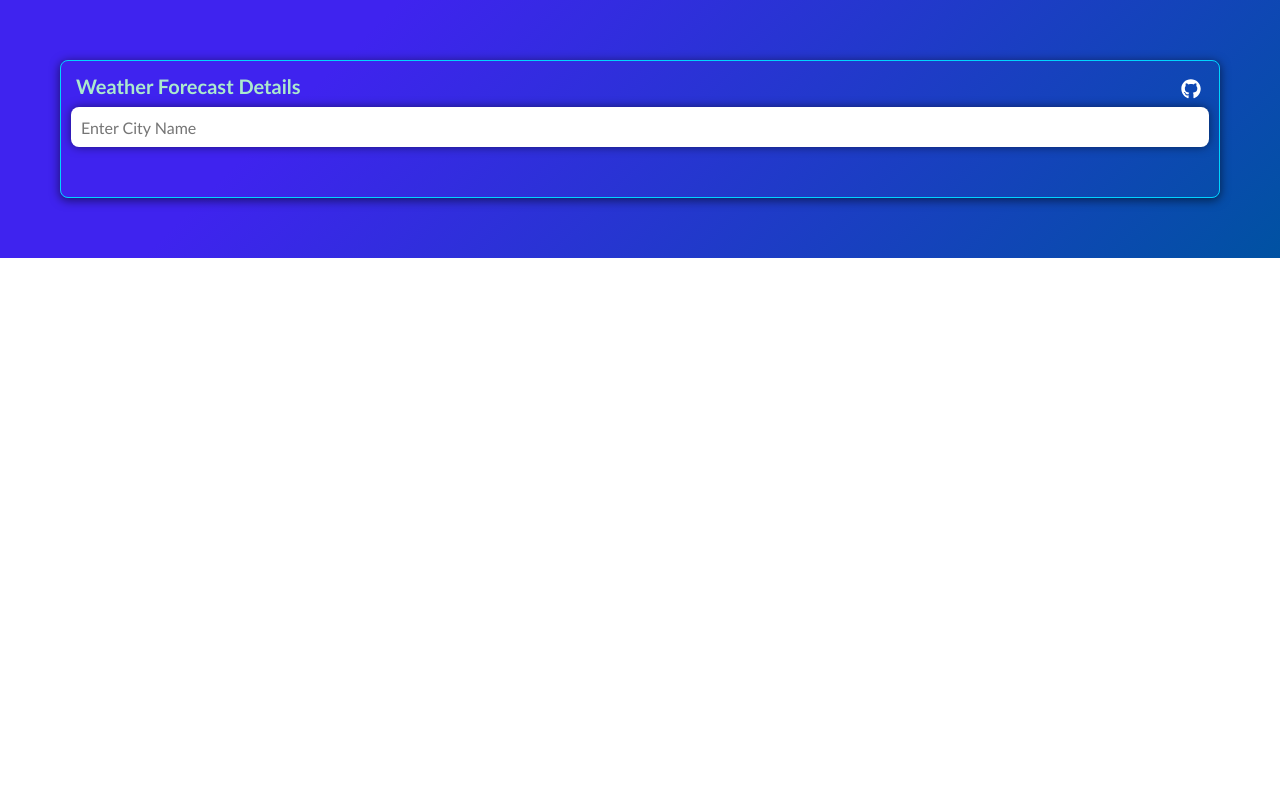
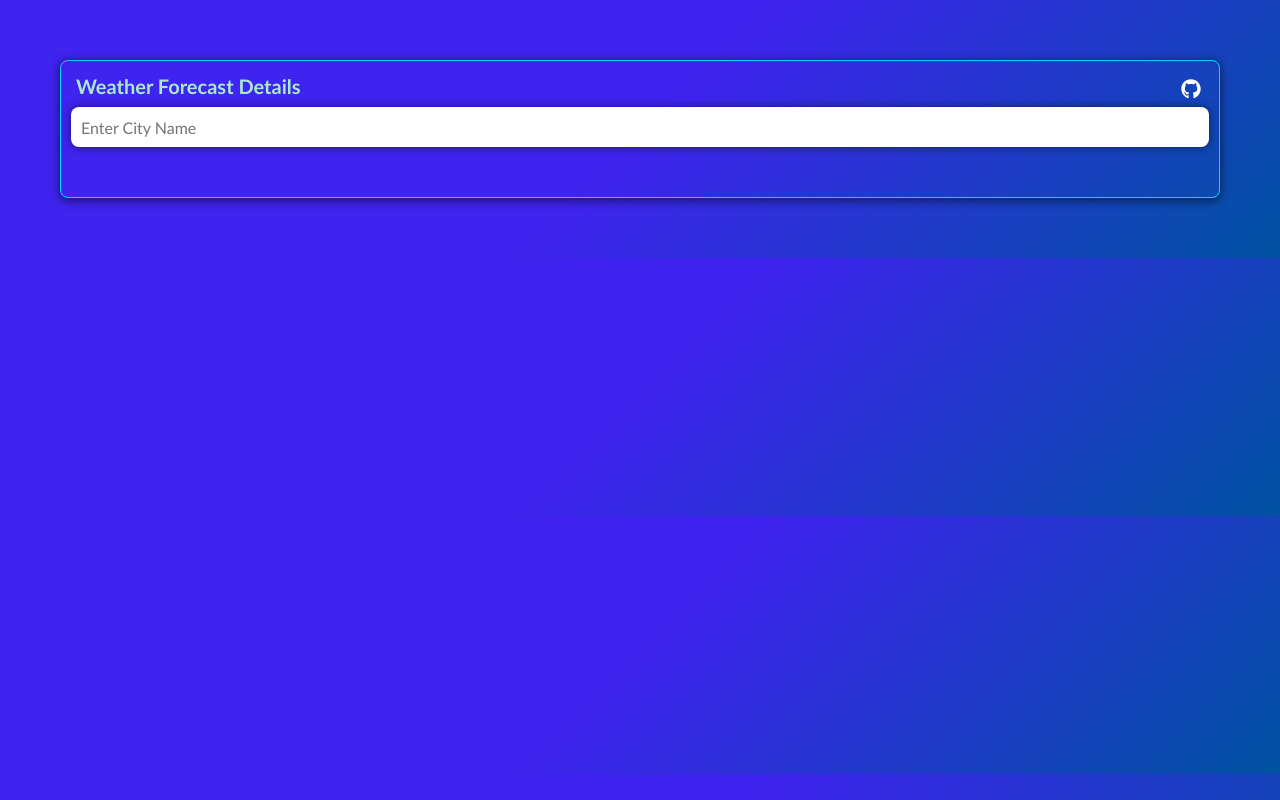
Before and after one commit to Harshsanas/weather-forecast, a React (Create React App) app: page / in a window 1280 px wide. Built offline with nearby package versions, Linux system fonts and the light colour scheme.

Commit message:
modified background color

```diff
--- a/src/components/Main.js
+++ b/src/components/Main.js
@@ -83,7 +83,6 @@ export default function Main({ label }) {
     return (
         <>
             <S.MainContainer>
-                <S.SubContainer>
                 <p className='heading-cls'>Weather Forecast Details</p>
                 <a href="https://github.com/Harshsanas/weather-forecast.git" target="_blank" rel="noopener noreferrer">
                     <FaGithub className='github-icon' />
@@ -180,8 +179,6 @@ export default function Main({ label }) {
                             </div>
                         </div>
                     </S.BodyContainer>) : ('')}
-
-                </S.SubContainer>
             </S.MainContainer>
         </>
     )
--- a/src/components/main.styles.js
+++ b/src/components/main.styles.js
@@ -1,15 +1,6 @@
 import styled from 'styled-components'
 
 export const MainContainer = styled.div`
-${'' /* width:100vw; */}
-padding: 60px;
-${'' /* height:100vh; */}
-background-color: #3F23EF;
-background-image: linear-gradient(315deg, #0052A2 0%, #3F23EF 74%);
-
-`
-
-export const SubContainer = styled.div`
 border:1px solid #00d4ff;
 padding:10px 10px 50px 10px;;
 box-shadow:1px solid #abe9cd;
--- a/src/index.css
+++ b/src/index.css
@@ -4,6 +4,10 @@ body {
   font-family: "Gill Sans", "Gill Sans MT", Calibri, "Trebuchet MS", sans-serif;
   -webkit-font-smoothing: antialiased;
   -moz-osx-font-smoothing: grayscale;
+
+  padding: 60px;
+  background-color: #3f23ef;
+  background-image: linear-gradient(315deg, #0052a2 0%, #3f23ef 50%);
 }
 
 code {
```
Lines whose indentation alone changed are shown as unchanged.
